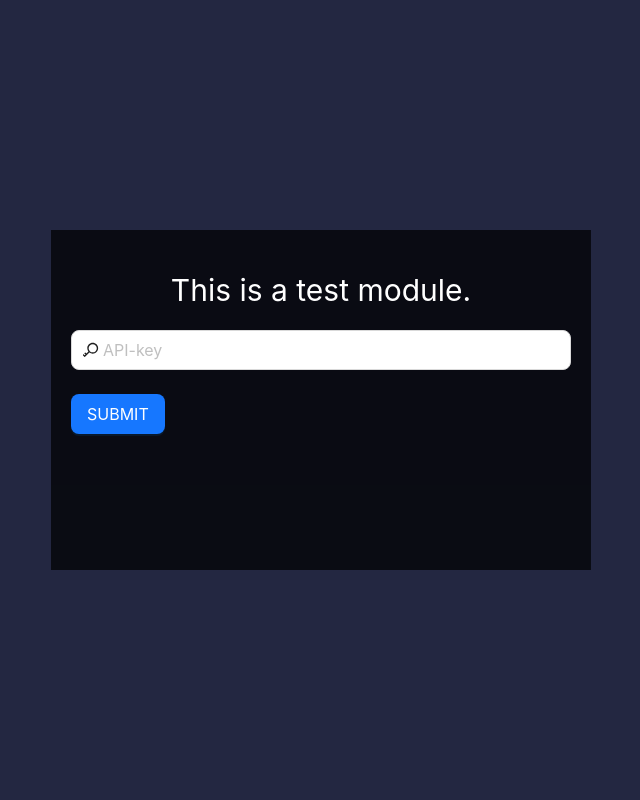
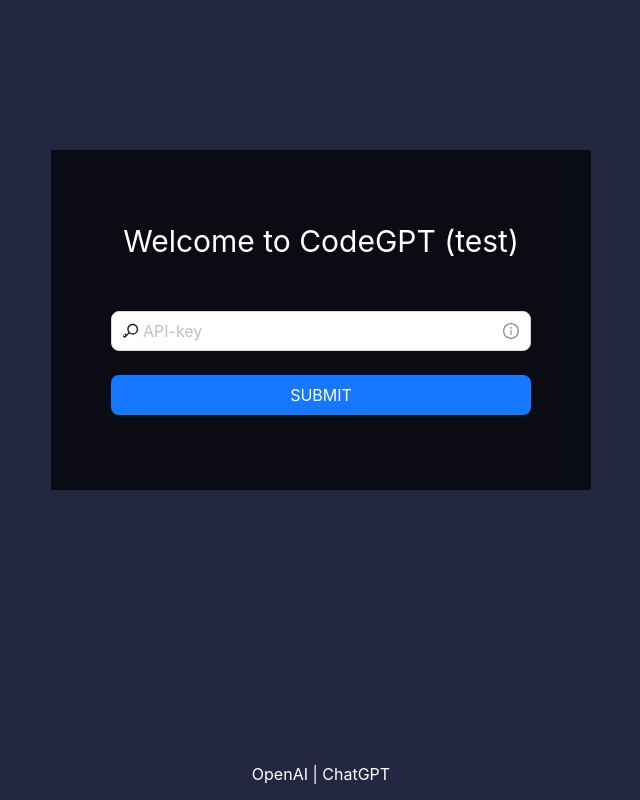
Before and after one commit to zqh0421/codegpt, a React (Vite) app: page /login in a window 1280 px wide. Shown: the whole page, without its empty margins (319-959 px from the left). Built offline with nearby package versions, Linux system fonts and the light colour scheme.

Commit message:
Modifies Login layout

```diff
--- a/index.html
+++ b/index.html
@@ -2,12 +2,12 @@
 <html lang="en">
   <head>
     <meta charset="UTF-8" />
-    <link rel="icon" type="image/svg+xml" href="/vite.svg" />
+    <link rel="icon" type="image/svg+xml" href="./vite.svg" />
     <meta name="viewport" content="width=device-width, initial-scale=1.0" />
-    <title>Vite + React + TS</title>
+    <title>CodeGPT (test)</title>
   </head>
   <body>
     <div id="root"></div>
-    <script type="module" src="/src/main.tsx"></script>
+    <script type="module" src="./src/main.tsx"></script>
   </body>
 </html>
--- a/src/components/Display/Display.tsx
+++ b/src/components/Display/Display.tsx
@@ -16,10 +16,9 @@
         value={Props.result}
         placeholder="After your submit, the result will be displayed here."
         style={{
-          height: 140,
+          height: 500,
           resize: 'none'
         }}
-        autoSize
       />
     </>
   )
--- a/src/components/PromptEditor/PromptEditor.tsx
+++ b/src/components/PromptEditor/PromptEditor.tsx
@@ -37,14 +37,14 @@
       <TextArea
         defaultValue={defaultValue}
         maxLength={4000}
-        autoSize
         placeholder="Please write or copy your code here."
         style={{
-          height: 270,
+          height: 500,
           resize: 'none'
         }}
         value={Props.prompt}
         onChange={info => changePrompt(info.target.value)}
+
       />
     </>
   )
--- a/src/components/TopHeader/TopHeader.css
+++ b/src/components/TopHeader/TopHeader.css
@@ -23,13 +23,14 @@
   display: flex;
   justify-content: center;
 }
-.left p {
+
+.left .topTitle {
   margin-left: 40px;
+  font-weight: bold;
+  line-height: 20px;
+  font-size: 20px;
 }
 
-.left .topTitle {
-  font-weight: bold;
-}
 .right {
   float: right;
   display: flex;
--- a/src/pages/home/Home.css
+++ b/src/pages/home/Home.css
@@ -33,6 +33,10 @@
   margin-right: 20px;
 }
 
+.editors {
+  max-height: 550px;
+}
+
 @media (max-width: 800px) {
   .rightContainer {
     display: none;
@@ -57,3 +61,27 @@
     flex-basis: 180px;
   }
 }
+@media (max-width: 600px) {
+  .mainPanel {
+    flex-direction: column;
+  }
+  .mainPanel > * {
+    margin-top: 10px;
+  }
+
+  .buttonPanel {
+    display: flex;
+    flex-direction: column;
+  }
+  .buttonPanel > * {
+    margin-right: 0;
+  }
+  .buttonPanel > *:not(.buttonPanel > *:first-child) {
+    margin-right: 0;
+    margin-top: 10px;
+  }
+
+  .langPanel .selectLang {
+    width: 100%;
+  }
+}
--- a/src/pages/home/Home.tsx
+++ b/src/pages/home/Home.tsx
@@ -103,6 +103,7 @@
               <Select
                 defaultValue={langOptions[0]}
                 onChange={handleLangChange}
+                className="selectLang"
               >
                 {
                   langOptions.map(item =>
--- a/src/pages/login/Login.css
+++ b/src/pages/login/Login.css
@@ -3,11 +3,14 @@
   background-color: rgba(0, 0, 0, 0.7);
   width: 500px;
   height: 300px;
-  top:50%;
+  top:40%;
   left:50%;
   transform: translate(-50%,-50%);
   padding: 20px;
-
+  display: flex;
+  flex-direction: column;
+  justify-content: space-evenly;
+  align-items: center;
 }
 
 .login-title {
@@ -17,3 +20,29 @@
   font-size: 30px;
   color:white;
 }
+
+.login-form-input, .login-form-button {
+  width: 100%;
+}
+
+.login-form {
+  display: flex;
+  flex-direction: column;
+  width: 420px;
+}
+
+.footer {
+  color: white;
+  position: absolute;
+  bottom: 0;
+  width: 100%;
+}
+.footer p {
+  text-align: center;
+}
+.footer p a {
+  text-decoration: none;
+}
+.footer p a, .footer p a:active {
+  color: white;
+}
--- a/src/pages/login/Login.tsx
+++ b/src/pages/login/Login.tsx
@@ -1,7 +1,7 @@
-import React, { useEffect, useState, useRef } from 'react'
+import React, { useEffect } from 'react'
 import { useNavigate } from 'react-router-dom'
-import { Form, Button, Input } from 'antd'
-import { KeyOutlined } from '@ant-design/icons'
+import { Form, Button, Input, Popover } from 'antd'
+import { KeyOutlined, InfoCircleOutlined } from '@ant-design/icons'
 import './Login.css'
 // import { verify } from '../../api/verify'
 
@@ -23,7 +23,7 @@
   return (
     <div style={{ background: 'rgb(35, 39, 65)', height: "100%" }}>
       <div className="formContainer">
-        <div className="login-title">This is a test module.</div>
+        <div className="login-title">Welcome to CodeGPT (test)</div>
         <Form // 表单
           name="normal_login"
           className="login-form"
@@ -32,13 +32,32 @@
           <Form.Item
             name="api_key"
             rules={[{ required: true, message: 'Please input your API-key!' }]}
+            className='login-form'
           >
             <Input
               prefix={<KeyOutlined className="site-form-item-icon" />}
+              suffix={
+                <Popover
+                  title={
+                    <div>Learn more about API-KEY: <a href="https://platform.openai.com/docs/api-reference/authentication." target="_blank">CLICK HERE</a>.</div>
+                  }
+                  content={
+                    <div>
+                      <div>You can submit anything if you just want</div>
+                      <div>to visit the website without using its</div>
+                      <div>functions.</div>
+                    </div>
+                  }
+                >
+                  <InfoCircleOutlined style={{ color: 'rgba(0,0,0,.45)' }} />
+                </Popover>
+              }
               size="large"
               type="password"
               placeholder="API-key"
+              className='login-form-input'
             />
+
           </Form.Item>
           <Form.Item>
             <Button type="primary" htmlType="submit" className="login-form-button" size='large'>
@@ -51,6 +70,9 @@
           </Form.Item>
         </Form>
       </div>
+      <div className="footer">
+        <p><a href='https://openai.com/' target="_blank">OpenAI</a> | <a href='https://openai.com/blog/chatgpt/' target="_blank">ChatGPT</a></p>
+      </div>
     </div>
   )
 }
```
